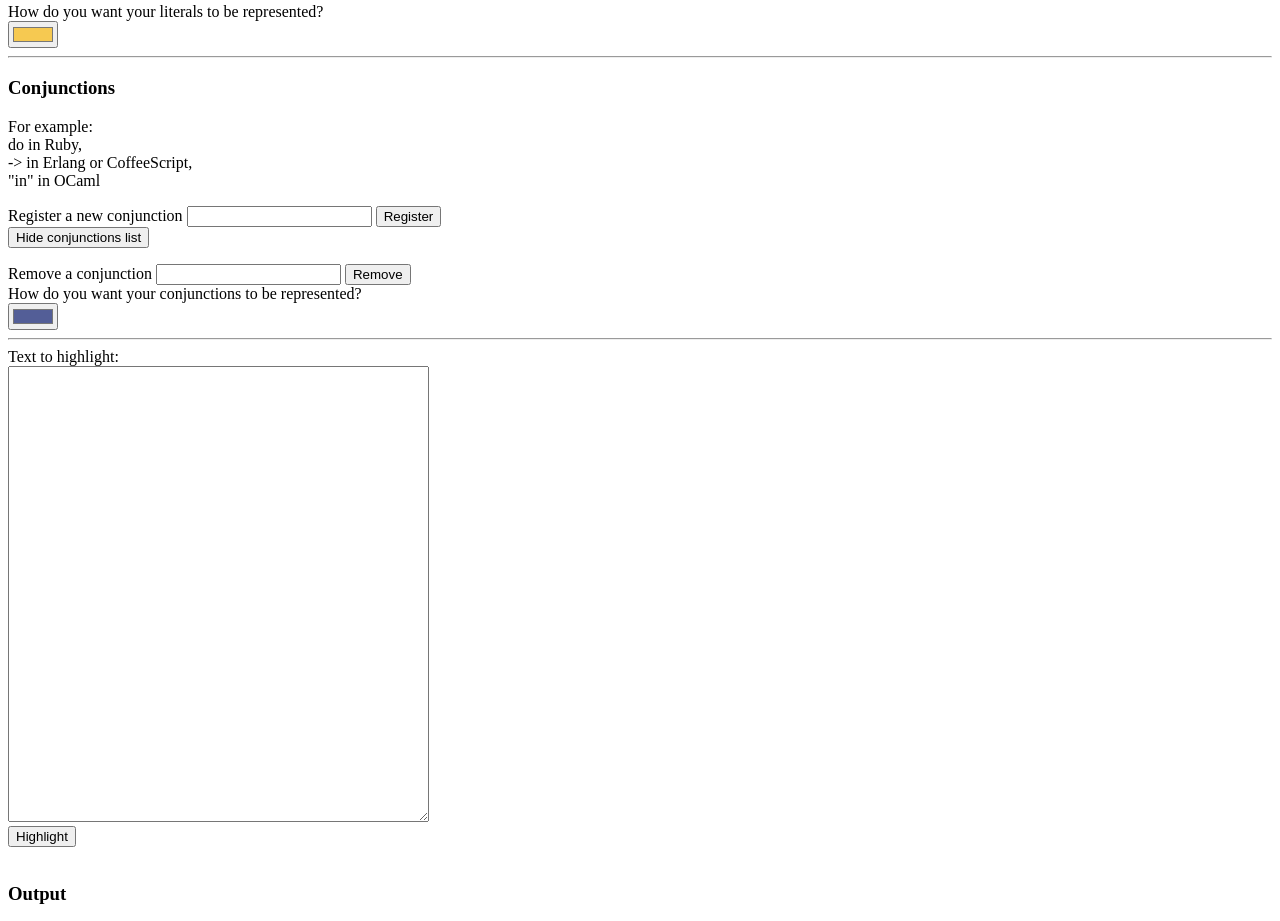
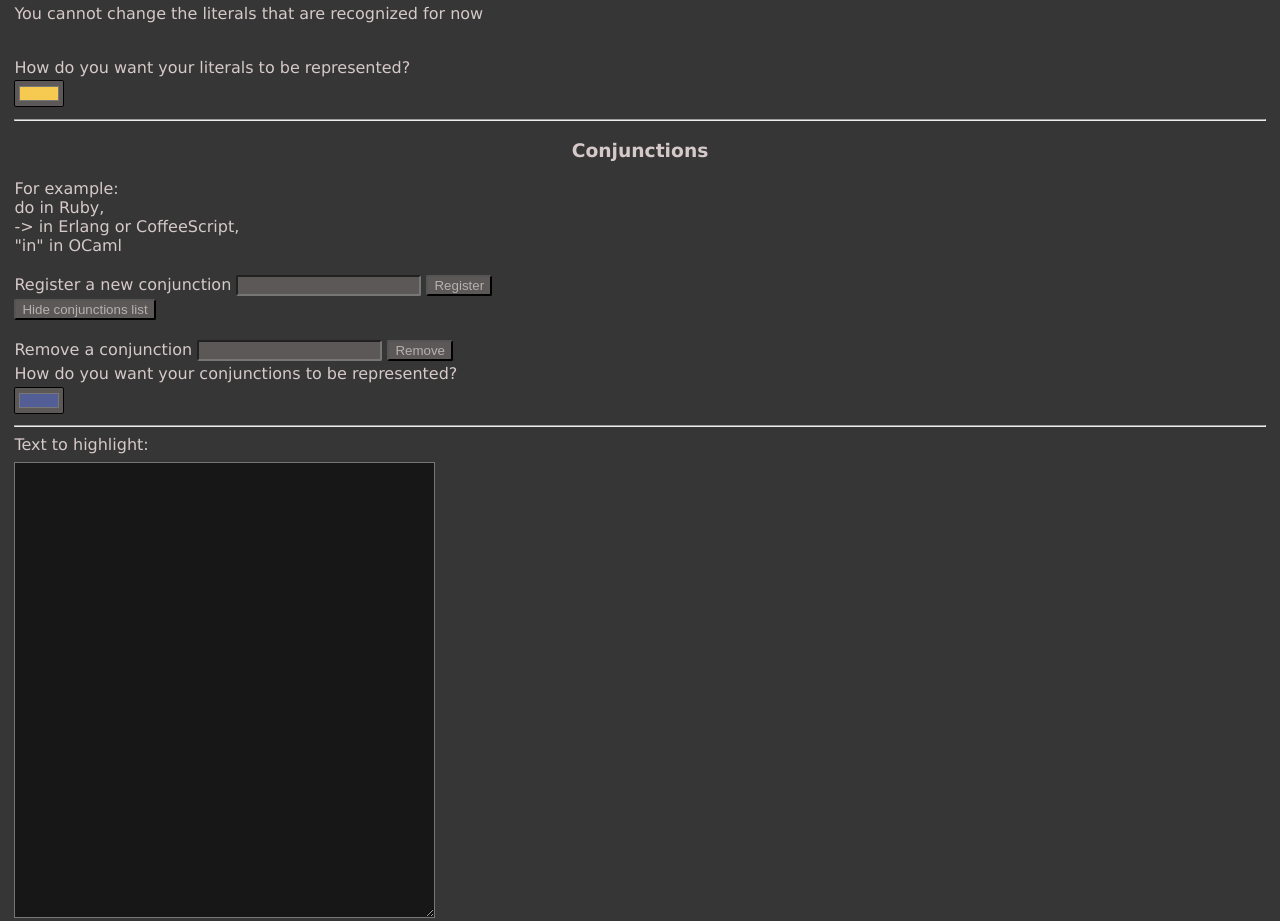
Before and after one commit to chomp-it/Ikura, a website: page index.html in a window 1280 px wide. Shown: the part 869-1790 px from the top of the page. Drawn offline with Linux system fonts and the light colour scheme.

Commit message:
fixed stylesheet mismatch

```diff
--- a/stylesheets/index.css
+++ b/stylesheets/index.css
@@ -5,3 +5,34 @@
     font-family: monospace;
     white-space: pre-wrap;
 }
+
+body {
+    background-color: #363636;
+    color: #d6c9c9;
+    font-family: "Verdana";
+    padding: 0.4rem;
+}
+
+button, input {
+    background-color: #5c5858;
+    color:#b8afaf;
+    border-radius: 0.12rem;
+}
+
+input {
+    margin-top: 0.22rem;
+    margin-bottom: 0.22rem;
+}
+h1, h2, h3, h4 {
+    display: flex;
+    justify-content: center;
+    align-items: center;
+}
+
+textarea {
+    font-family: 'Courier New', Courier, monospace;
+    background-color:#181717;
+    color:#ccc;
+    margin-top: 0.5rem;
+    margin-bottom: 0.5rem;
+}
```
